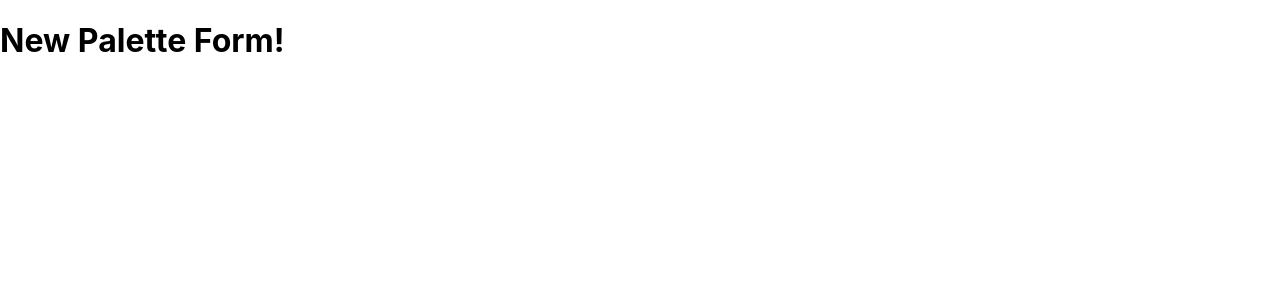
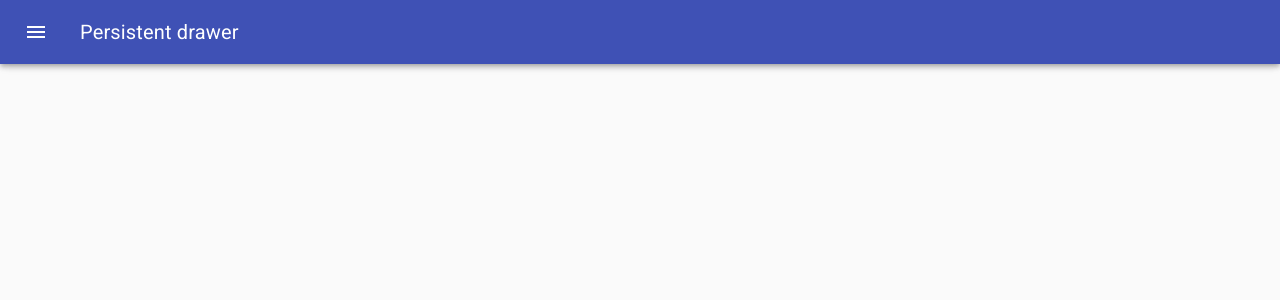
Before and after one commit to jaggrey/color-app_REACT, a React (Create React App) app: page /palette/new in a window 1280 px wide. Shown: the top 300 px of the page. Built offline with nearby package versions, Linux system fonts and the light colour scheme.

Commit message:
add material-ui Drawer to NewPaletteForm

```diff
--- a/src/NewPaletteForm.js
+++ b/src/NewPaletteForm.js
@@ -1,11 +1,143 @@
 import React, { Component } from 'react';
+import classNames from 'classnames';
+import { withStyles } from '@material-ui/core/styles';
+import Drawer from '@material-ui/core/Drawer';
+import CssBaseline from '@material-ui/core/CssBaseline';
+import AppBar from '@material-ui/core/AppBar';
+import Toolbar from '@material-ui/core/Toolbar';
+import List from '@material-ui/core/List';
+import Typography from '@material-ui/core/Typography';
+import Divider from '@material-ui/core/Divider';
+import IconButton from '@material-ui/core/IconButton';
+import MenuIcon from '@material-ui/icons/Menu';
+import ChevronLeftIcon from '@material-ui/icons/ChevronLeft';
 
-export default class NewPaletteForm extends Component {
+const drawerWidth = 240;
+
+const styles = theme => ({
+  root: {
+    display: 'flex',
+  },
+  appBar: {
+    transition: theme.transitions.create(['margin', 'width'], {
+      easing: theme.transitions.easing.sharp,
+      duration: theme.transitions.duration.leavingScreen,
+    }),
+  },
+  appBarShift: {
+    width: `calc(100% - ${drawerWidth}px)`,
+    marginLeft: drawerWidth,
+    transition: theme.transitions.create(['margin', 'width'], {
+      easing: theme.transitions.easing.easeOut,
+      duration: theme.transitions.duration.enteringScreen,
+    }),
+  },
+  menuButton: {
+    marginLeft: 12,
+    marginRight: 20,
+  },
+  hide: {
+    display: 'none',
+  },
+  drawer: {
+    width: drawerWidth,
+    flexShrink: 0,
+  },
+  drawerPaper: {
+    width: drawerWidth,
+  },
+  drawerHeader: {
+    display: 'flex',
+    alignItems: 'center',
+    padding: '0 8px',
+    ...theme.mixins.toolbar,
+    justifyContent: 'flex-end',
+  },
+  content: {
+    flexGrow: 1,
+    padding: theme.spacing.unit * 3,
+    transition: theme.transitions.create('margin', {
+      easing: theme.transitions.easing.sharp,
+      duration: theme.transitions.duration.leavingScreen,
+    }),
+    marginLeft: -drawerWidth,
+  },
+  contentShift: {
+    transition: theme.transitions.create('margin', {
+      easing: theme.transitions.easing.easeOut,
+      duration: theme.transitions.duration.enteringScreen,
+    }),
+    marginLeft: 0,
+  },
+});
+
+class NewPaletteForm extends Component {
+  state = {
+    open: false,
+  };
+
+  handleDrawerOpen = () => {
+    this.setState({ open: true });
+  };
+
+  handleDrawerClose = () => {
+    this.setState({ open: false });
+  };
+
   render() {
+    const { classes } = this.props;
+    const { open } = this.state;
+
     return (
-      <div>
-        <h1>New Palette Form!</h1>
+      <div className={classes.root}>
+        <CssBaseline />
+        <AppBar
+          position="fixed"
+          className={classNames(classes.appBar, {
+            [classes.appBarShift]: open,
+          })}
+        >
+          <Toolbar disableGutters={!open}>
+            <IconButton
+              color="inherit"
+              aria-label="Open drawer"
+              onClick={this.handleDrawerOpen}
+              className={classNames(classes.menuButton, open && classes.hide)}
+            >
+              <MenuIcon />
+            </IconButton>
+            <Typography variant="h6" color="inherit" noWrap>
+              Persistent drawer
+            </Typography>
+          </Toolbar>
+        </AppBar>
+        <Drawer
+          className={classes.drawer}
+          variant="persistent"
+          anchor="left"
+          open={open}
+          classes={{
+            paper: classes.drawerPaper,
+          }}
+        >
+          <div className={classes.drawerHeader}>
+            <IconButton onClick={this.handleDrawerClose}>
+              <ChevronLeftIcon />
+            </IconButton>
+          </div>
+          <Divider />
+        </Drawer>
+        <main
+          className={classNames(classes.content, {
+            [classes.contentShift]: open,
+          })}
+        >
+          <div className={classes.drawerHeader} />
+
+        </main>
       </div>
-    )
+    );
   }
 }
+
+export default withStyles(styles, { withTheme: true })(NewPaletteForm);
```
